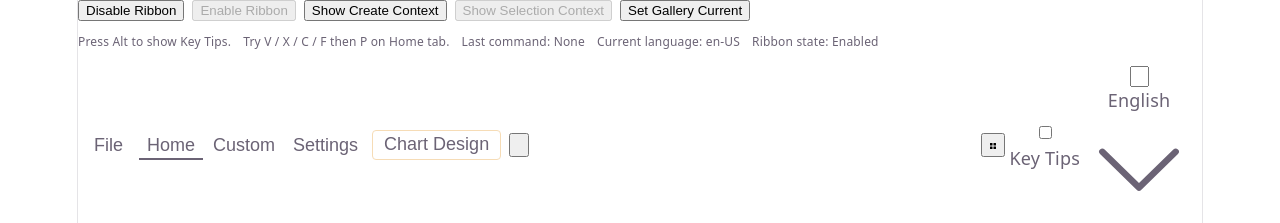
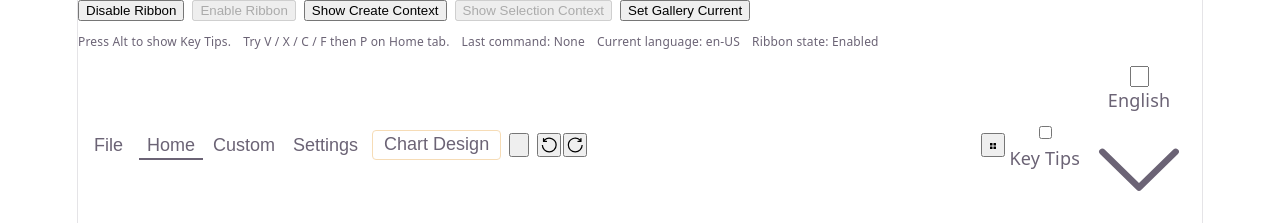
Before and after one commit to mlightcad/ribbon, a Vue app: page / in a window 1280 px wide. Shown: the top 223 px of the page. Built offline with nearby package versions, Linux system fonts and the light colour scheme.

Commit message:
feat: add tabs-after slot and fall back to the first visible tab (#25)

```diff
--- a/package.json
+++ b/package.json
@@ -1,6 +1,6 @@
 {
   "name": "@mlightcad/ribbon",
-  "version": "0.1.11",
+  "version": "0.1.12",
   "packageManager": "pnpm@10.33.0",
   "type": "module",
   "main": "./dist/ml-ribbon.es.js",
--- a/src/App.vue
+++ b/src/App.vue
@@ -1,6 +1,12 @@
 <script setup lang="ts">
 import { computed, onMounted, onUnmounted, ref, watch } from 'vue'
-import { ElButton, ElMessage, ElOption, ElSelect } from 'element-plus'
+import {
+  ElButton,
+  ElMessage,
+  ElOption,
+  ElSelect,
+  ElTooltip,
+} from 'element-plus'
 import {
   Aim,
   Brush,
@@ -19,6 +25,8 @@ import {
   Operation,
   Pointer,
   Position,
+  RefreshLeft,
+  RefreshRight,
   Scissor,
   Search,
   Sunny,
@@ -47,7 +55,7 @@ import type { MlDemoCadDropdownOption } from './components/demoCadDropdown'
  * 1. Build a `RibbonTabModel[]` with groups/collections/items.
  * 2. Bind ribbon state through `v-model:active-tab`, `v-model:layout`, and `v-model:minimized`.
  * 3. Provide optional text overrides and file commands.
- * 4. Optionally customize backstage entirely via `#backstage` slot.
+ * 4. Optionally customize header extras via `#tabs-after` / `#tabs-extra`, and backstage via `#backstage`.
  * 5. Embed schema-driven custom Vue components inside ribbon groups with `type: 'custom'`.
  *
  * @example
@@ -1183,6 +1191,8 @@ const zhCNMap: Record<string, string> = {
   'Sharing options': '共享选项',
   English: '英文',
   中文: '中文',
+  Undo: '撤销',
+  Redo: '重做',
   Defpoints: '定义点',
   Walls: '墙体',
   Doors: '门',
@@ -1646,6 +1656,8 @@ const uiTexts = computed(() => ({
   backstageMeta:
     translate('This whole area is rendered from the `#backstage` slot.') ??
     'This whole area is rendered from the `#backstage` slot.',
+  undo: translate('Undo') ?? 'Undo',
+  redo: translate('Redo') ?? 'Redo',
 }))
 
 function syncViewportWidth() {
@@ -1809,6 +1821,16 @@ function onRibbonItemClick(payload: {
 
 function setRibbonDisabled(value: boolean) {
   ribbonDisabled.value = value
+}
+
+function onHeaderCommand(commandId: string) {
+  lastCommand.value = commandId
+  ElMessage({
+    type: 'success',
+    message: `${uiTexts.value.commandLabel}: ${lastCommand.value}`,
+    duration: 1500,
+    showClose: true,
+  })
 }
 
 function setGalleryCurrentForDemo() {
@@ -1899,6 +1921,26 @@ function closeContextualTab(tabId = activeTab.value) {
       :tooltip-hide-after="0"
       @item-click="onRibbonItemClick"
     >
+      <template #tabs-after="{ disabled }">
+        <div class="ml-demo-tabs-after">
+          <ElTooltip :content="uiTexts.undo" :show-after="1000" :hide-after="0">
+            <ElButton
+              class="ml-demo-tabs-after__button"
+              :icon="RefreshLeft"
+              :disabled="disabled"
+              @click="onHeaderCommand('undo')"
+            />
+          </ElTooltip>
+          <ElTooltip :content="uiTexts.redo" :show-after="1000" :hide-after="0">
+            <ElButton
+              class="ml-demo-tabs-after__button"
+              :icon="RefreshRight"
+              :disabled="disabled"
+              @click="onHeaderCommand('redo')"
+            />
+          </ElTooltip>
+        </div>
+      </template>
       <template #tabs-extra="{ disabled }">
         <div class="ml-demo-language-switch">
           <ElSelect
@@ -1984,6 +2026,20 @@ function closeContextualTab(tabId = activeTab.value) {
   color: var(--el-text-color-primary);
 }
 
+.ml-demo-tabs-after {
+  display: inline-flex;
+  align-items: center;
+  gap: 2px;
+}
+
+.ml-demo-tabs-after__button {
+  min-height: 24px;
+  height: 24px;
+  width: 24px;
+  min-width: 24px;
+  padding: 0;
+}
+
 .ml-demo-language-switch {
   display: inline-flex;
   align-items: center;
--- a/src/ribbon/components/Ribbon.vue
+++ b/src/ribbon/components/Ribbon.vue
@@ -23,7 +23,7 @@ import { ArrowDownBold, ArrowUpBold, Grid, Menu } from '@element-plus/icons-vue'
 import type { Component } from 'vue'
 import type { ComponentSize } from 'element-plus'
 import { ribbonKey } from '../context'
-import { useRibbonState } from '../composables/useRibbonState'
+import { firstVisibleRibbonTabId, isRibbonTabShown, useRibbonState } from '../composables/useRibbonState'
 import type {
   FileMenuItemModel,
   RibbonDynamicApi,
@@ -64,7 +64,9 @@ import MlRibbonGroup from './RibbonGroup.vue'
  * @prop tooltipShowAfter - Global tooltip show delay in milliseconds.
  * @prop tooltipHideAfter - Global tooltip hide delay in milliseconds.
  *
- * @slot tabs-extra - Custom content rendered on the right side of the tab area.
+ * @slot tabs-after - Custom content rendered after the last ribbon tab and the
+ * minimize/expand button. Slot props: `{ activeTab, layout, minimized, disabled }`.
+ * @slot tabs-extra - Custom content rendered on the far-right side of the ribbon header.
  * Slot props: `{ activeTab, layout, minimized, disabled }`.
  * @slot backstage - Fully custom backstage content.
  * Slot props: `{ close, open, size, backLabel, title, description, disabled }`.
@@ -320,8 +322,10 @@ watch(
   (tabs) => {
     // Keep internal mutable state in sync with controlled tabs prop.
     context.tabs.value = cloneTabs(tabs)
-    if (!context.tabs.value.some((x) => x.id === context.activeTab.value)) {
-      context.activeTab.value = context.tabs.value[0]?.id || ''
+    if (!isRibbonTabShown(
+      context.tabs.value.find(tab => tab.id === context.activeTab.value),
+    )) {
+      context.activeTab.value = firstVisibleRibbonTabId(context.tabs.value)
     }
   },
   { deep: true },
@@ -1124,6 +1128,15 @@ defineExpose<RibbonDynamicApi>(context.api)
               @click="toggleMinimize"
             />
           </ElTooltip>
+          <div v-if="$slots['tabs-after']" class="ml-ribbon__tabs-after">
+            <slot
+              name="tabs-after"
+              :active-tab="context.activeTab.value"
+              :layout="context.layout.value"
+              :minimized="context.minimized.value"
+              :disabled="context.disabled.value"
+            />
+          </div>
         </div>
         <div class="ml-ribbon__head-right">
           <ElTooltip
--- a/src/ribbon/composables/useRibbonState.ts
+++ b/src/ribbon/composables/useRibbonState.ts
@@ -139,6 +139,16 @@ function cloneTabs(tabs: RibbonTabModel[]): RibbonTabModel[] {
   return tabs.map(cloneTab)
 }
 
+/** Whether a tab should appear in the tab strip (`visible` defaults to true). */
+export function isRibbonTabShown(tab: RibbonTabModel | undefined): boolean {
+  return tab != null && tab.visible !== false
+}
+
+/** Id of the first tab that is not explicitly hidden. */
+export function firstVisibleRibbonTabId(tabs: RibbonTabModel[]): string {
+  return tabs.find(isRibbonTabShown)?.id ?? ''
+}
+
 /**
  * Ensures group has at least one collection for item insertion.
  * @param group Group model that may miss collections.
@@ -195,7 +205,11 @@ export function useRibbonState(
   const disabled = ref(initialDisabled)
   const layout = ref<RibbonLayout>(initialLayout)
   const minimized = ref(initialMinimized)
-  const activeTab = ref(initialActiveTab)
+  const activeTab = ref(
+    isRibbonTabShown(initialTabs.find(tab => tab.id === initialActiveTab))
+      ? initialActiveTab
+      : firstVisibleRibbonTabId(initialTabs)
+  )
   const tabs = ref<RibbonTabModel[]>(cloneTabs(initialTabs))
   const overflowOpen = ref(false)
   const backdropOpen = ref(false)
@@ -227,6 +241,9 @@ export function useRibbonState(
     hideTab(tabId) {
       const tab = tabs.value.find((x) => x.id === tabId)
       if (tab) tab.visible = false
+      if (activeTab.value === tabId) {
+        activeTab.value = firstVisibleRibbonTabId(tabs.value)
+      }
     },
     selectTab(tabId) {
       activeTab.value = tabId
--- a/src/ribbon/styles/ribbon.css
+++ b/src/ribbon/styles/ribbon.css
@@ -133,10 +133,15 @@ html.dark {
   gap: 4px;
 }
 
+.ml-ribbon__tabs-after,
 .ml-ribbon__tabs-extra {
   display: inline-flex;
   align-items: center;
   gap: 8px;
+}
+
+.ml-ribbon__tabs-after .el-button + .el-button {
+  margin-left: 0;
 }
 
 .ml-ribbon__control--minimize.el-button {
```
Also changed, not shown: 3 other files (tests, documents, lock files or other folders).
